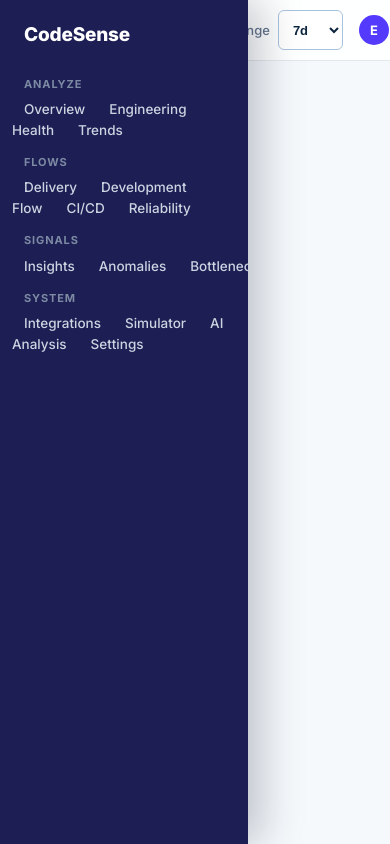
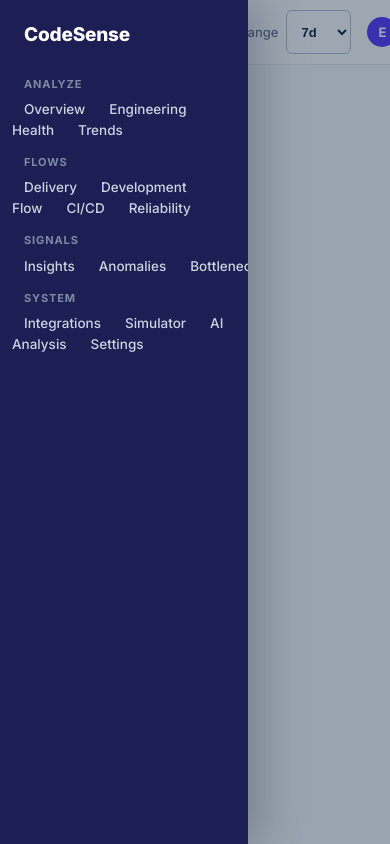
Before and after one commit to Manojkumarw13/codesense, a React (Vite) app in the folder frontend/: page /app/health in a window 390 px wide. Both pictures are taken after a click on the button "Toggle navigation". Shown: the top 844 px of the page. Built offline with nearby package versions, Linux system fonts and the light colour scheme.

Commit message:
style(frontend): Stripe phase 5 responsive tiers, table scroll, scrim

```diff
--- a/frontend/src/components/layout/Layout.tsx
+++ b/frontend/src/components/layout/Layout.tsx
@@ -21,6 +21,9 @@ export default function Layout() {
   return (
     <div className="shell">
       <Sidebar open={open} onClose={() => setOpen(false)} />
+      {open && (
+        <button className="scrim open" aria-label="Close navigation" onClick={() => setOpen(false)} />
+      )}
       <div className="main-col">
         <Header onMenu={() => setOpen((v) => !v)} />
         <main className="content">
--- a/frontend/src/pages/Anomalies.tsx
+++ b/frontend/src/pages/Anomalies.tsx
@@ -48,7 +48,8 @@ export default function Anomalies() {
           <EmptyState message="No anomalies detected. Bottleneck simulator scenarios produce detections." />
         </Card>
       ) : (
-        <table className="table">
+        <div className="table-wrap">
+            <table className="table">
           <thead>
             <tr>
               <th>Detected</th>
@@ -74,6 +75,7 @@ export default function Anomalies() {
             ))}
           </tbody>
         </table>
+            </div>
       )}
     </div>
   );
--- a/frontend/src/pages/AnomalyDetail.tsx
+++ b/frontend/src/pages/AnomalyDetail.tsx
@@ -26,7 +26,8 @@ export default function AnomalyDetail() {
       </h2>
       <p className="muted">Detected {new Date(item.detected_at).toLocaleString()}</p>
       <Card title="Observed vs baseline">
-        <table className="table">
+        <div className="table-wrap">
+            <table className="table">
           <tbody>
             <tr>
               <td>Observed</td>
@@ -46,6 +47,7 @@ export default function AnomalyDetail() {
             </tr>
           </tbody>
         </table>
+            </div>
       </Card>
       <Card title="Evidence">
         <Evidence data={item.evidence} />
--- a/frontend/src/pages/Health.tsx
+++ b/frontend/src/pages/Health.tsx
@@ -57,6 +57,7 @@ export default function Health() {
             <ScoreArea
               data={chrono.map((s) => ({ label: labelOf(s.period_end), score: s.score }))}
             />
+            <div className="table-wrap">
             <table className="table">
               <thead>
                 <tr>
@@ -77,6 +78,7 @@ export default function Health() {
                 ))}
               </tbody>
             </table>
+            </div>
           </Card>
         </>
       )}
--- a/frontend/src/pages/Settings.tsx
+++ b/frontend/src/pages/Settings.tsx
@@ -26,7 +26,8 @@ export default function Settings() {
       </Card>
       <Card title="Health-score weights">
         <EmptyArt />
-        <table className="table">
+        <div className="table-wrap">
+            <table className="table">
           <thead>
             <tr>
               <th>Dimension</th>
@@ -42,6 +43,7 @@ export default function Settings() {
             ))}
           </tbody>
         </table>
+            </div>
       </Card>
     </div>
   );
--- a/frontend/src/styles.css
+++ b/frontend/src/styles.css
@@ -360,8 +360,30 @@ a:hover { text-decoration: underline; }
 .delta-up { color: var(--ok-ink); }
 .delta-down { color: var(--bad-ink); }
 
-/* --- Mobile drawer: single transform slide from the edge --- */
-@media (max-width: 860px) {
+/* Tables scroll in place on narrow screens — layout never breaks. */
+.table-wrap { overflow-x: auto; -webkit-overflow-scrolling: touch; }
+.table-wrap > .table { margin-top: 0; min-width: 560px; }
+
+/* --- Tablet tier: comfortable density between desktop and phone --- */
+@media (max-width: 1024px) {
+  .content { padding: 20px 20px 40px; }
+  .grid { grid-template-columns: repeat(auto-fit, minmax(240px, 1fr)); }
+}
+
+/* --- Drawer scrim: tap-outside-to-close target --- */
+.scrim {
+  display: none;
+  position: fixed;
+  inset: 0;
+  z-index: 9;
+  background: rgba(13, 37, 61, 0.4);
+  border: none;
+  padding: 0;
+  cursor: pointer;
+}
+
+/* --- Phone tier: single-panel simplification, 44px targets --- */
+@media (max-width: 768px) {
   .sidebar {
     display: block;
     position: fixed;
@@ -375,9 +397,14 @@ a:hover { text-decoration: underline; }
     transform: translateX(0);
     box-shadow: 12px 0 40px rgba(15, 23, 42, 0.25);
   }
-  .menu-btn { display: inline-block; }
+  .scrim.open { display: block; }
+  .menu-btn { display: inline-block; min-height: 44px; min-width: 44px; }
   .content { padding: 18px 16px 40px; }
   .header { padding: 10px 14px; }
+  .nav-link { padding: 12px; }
+  .btn { min-height: 44px; }
+  .selector select { min-height: 44px; }
+  .filters { flex-direction: column; align-items: stretch; }
 }
 
 /* Accessibility is not optional: kill motion, keep final states. */
```
Also changed, not shown: 1 other file (tests, documents, lock files or other folders).
